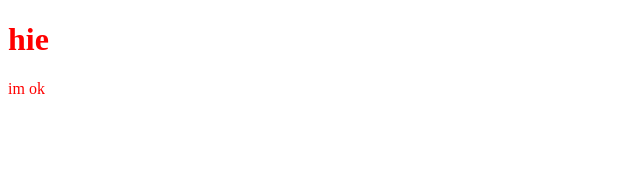
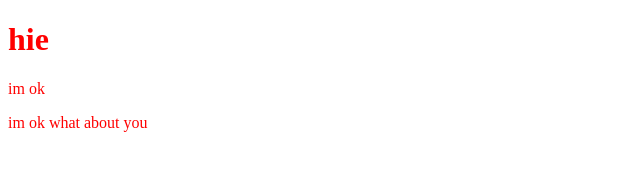
Before and after one commit to tkatyora/test-repo.github.io, a plain HTML site: page index.html in a window 1280 px wide. Shown: the whole page, without its empty margins (0-640 px from the left). Drawn offline with Linux system fonts and the light colour scheme; files whose address does not match are found by name.

Commit message:
added another paragraph

```diff
--- a/index.html
+++ b/index.html
@@ -15,5 +15,6 @@
     </style>
     <h1>hie</h1>
     <p>im ok</p>
+    <p>im ok what about you</p>
   </body>
 </html>
```
